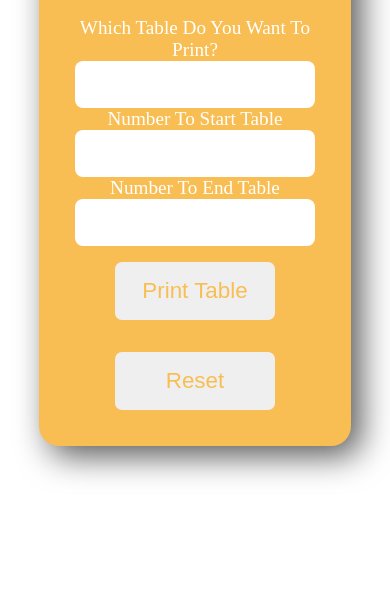
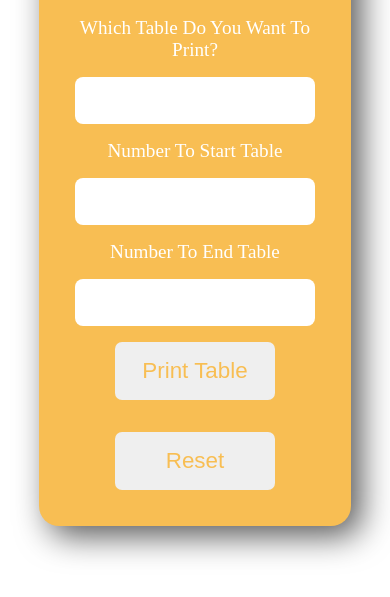
Before and after one commit to Ramla-Razykan/javascript-project2, a plain HTML site: page index.html in a window 390 px wide. Shown: the part 133-730 px from the top of the page. Drawn offline with Linux system fonts and the light colour scheme.

Commit message:
first comment

```diff
--- a/style.css
+++ b/style.css
@@ -1,4 +1,4 @@
-*{
+* {
     padding: 0;
     margin: 0;
     box-sizing: border-box;
@@ -25,11 +25,11 @@ body {
     text-align: center;
 }
 
-.inputs label{
+.inputs label {
     font-size: clamp(1rem, 100vw, 1.2rem);
 }
 
-.inputs input{
+.inputs input {
     width: 15rem;
     padding: 1rem 0.2rem;
     border: none;
@@ -49,7 +49,7 @@ button {
     border: none;
     border-radius: 7px;
     cursor: pointer;
-    margin: 1rem ;
+    margin: 1rem;
     color: #f8be53;
 }
 
@@ -57,3 +57,34 @@ p {
     color: #ec790e;
     font-size: clamp(1rem, 100vw, 2.5rem);
 }
+
+
+@media(max-width: 1440px) {
+    .inputs {
+        display: flex;
+    }
+}
+
+@media(max-width: 1024px){
+    .inputs{
+        display: flex;
+        flex-direction: column;
+        gap: 1rem;
+    }
+
+    .container{
+        text-align:start;
+    }
+}
+
+@media(max-width: 425px){
+    .container{
+        text-align:center;
+    }
+
+    .inputs{
+        display: flex;
+        flex-direction: column;
+        align-items: center;
+    }
+}
```
